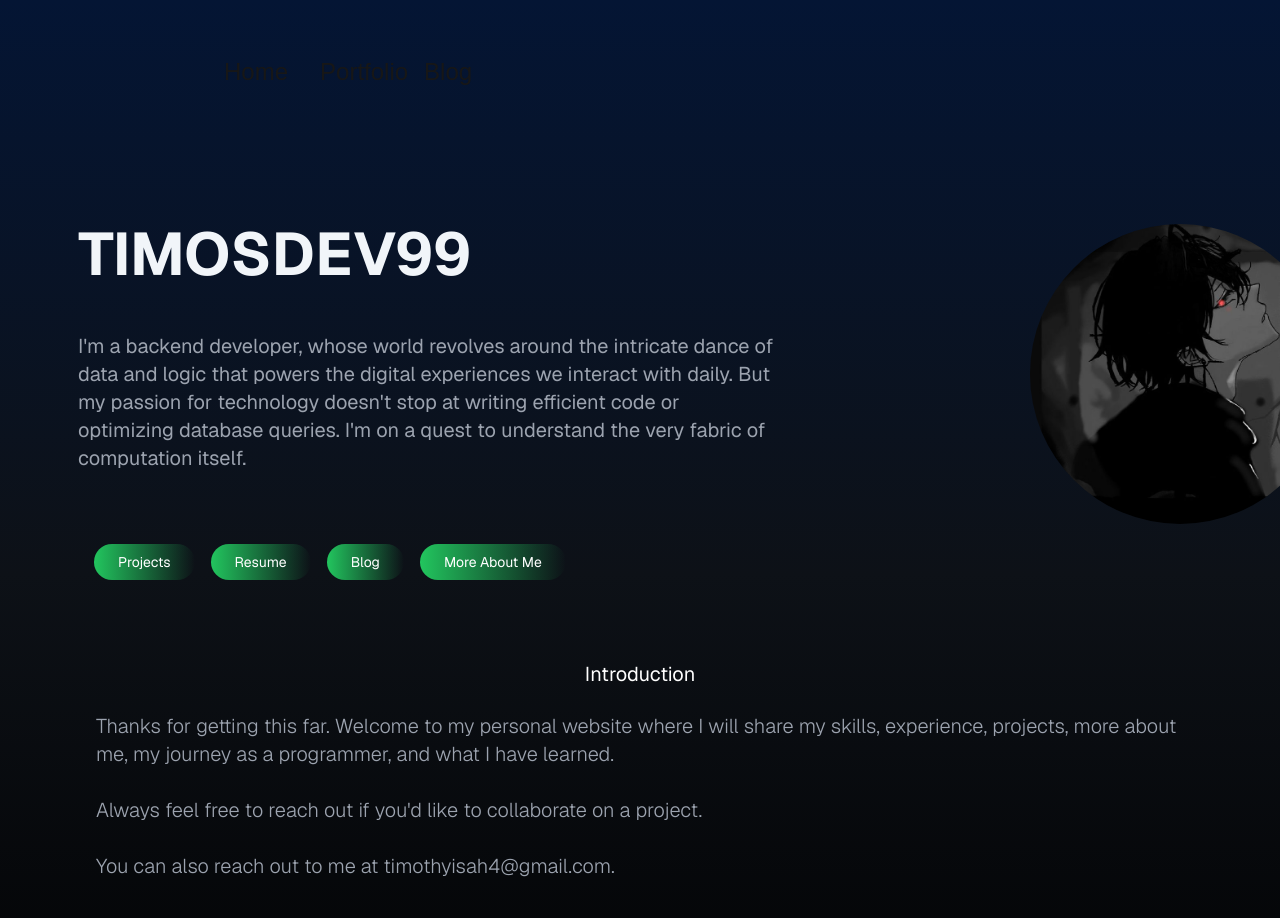
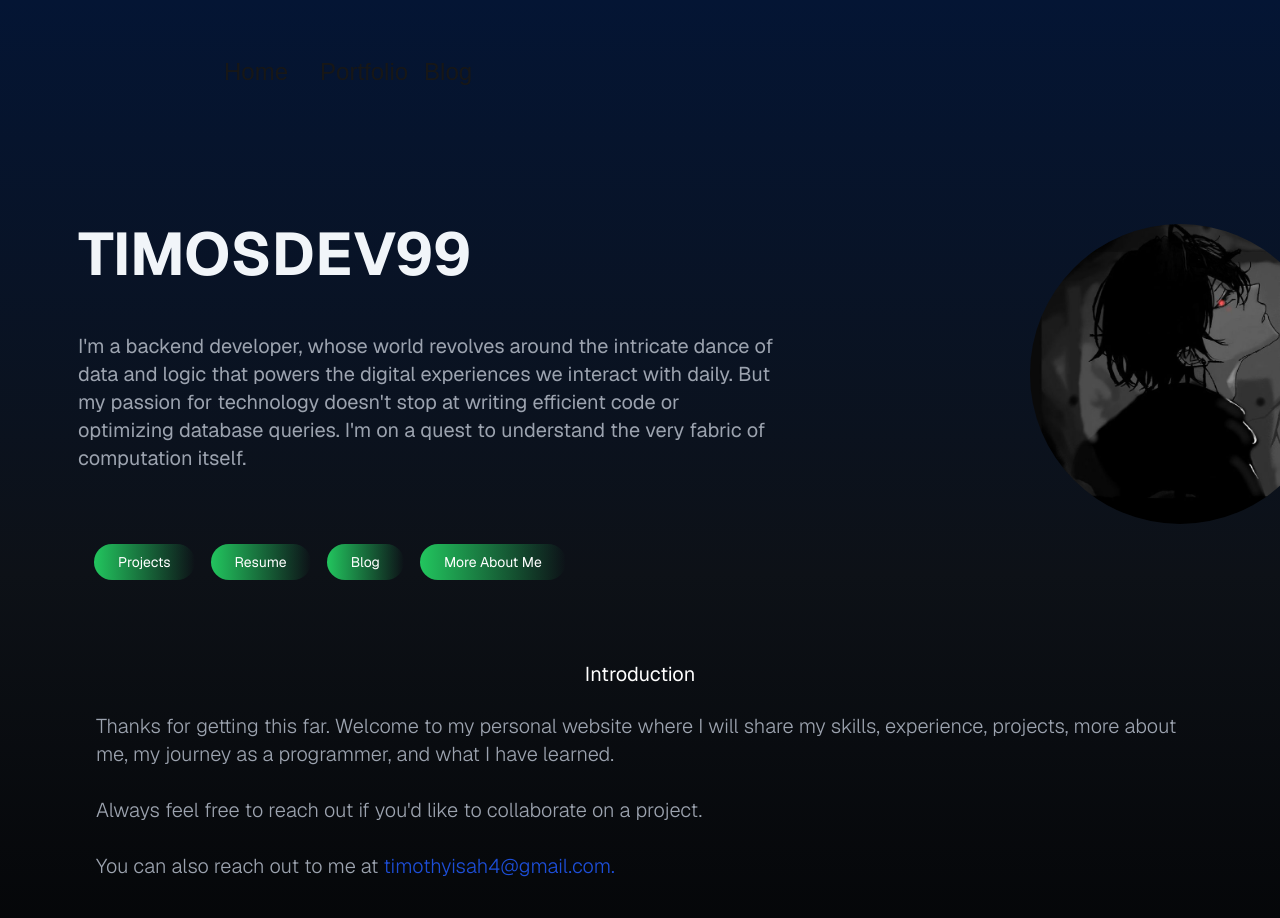
Before and after one commit to Timosdev99/Timosdev99.github.io, a Next.js app: page / in a window 1280 px wide. Shown: the top 918 px of the page. Built offline with nearby package versions, Linux system fonts and the light colour scheme.

Commit message:
mail link

```diff
--- a/src/app/component/me.jsx
+++ b/src/app/component/me.jsx
@@ -38,7 +38,7 @@ const Intro = () => {
         <br />
         <p>Always feel free to reach out if you'd like to collaborate on a project.</p>
         <br />
-        <p>You can also reach out to me at timothyisah4@gmail.com.</p>
+        <p>You can also reach out to me at <a className="text-blue-700" href="mailto:timothyisah4@gmail.com">timothyisah4@gmail.com.</a></p>
       </div>
       <div className="text-center">
         <ButtonSection />
```
